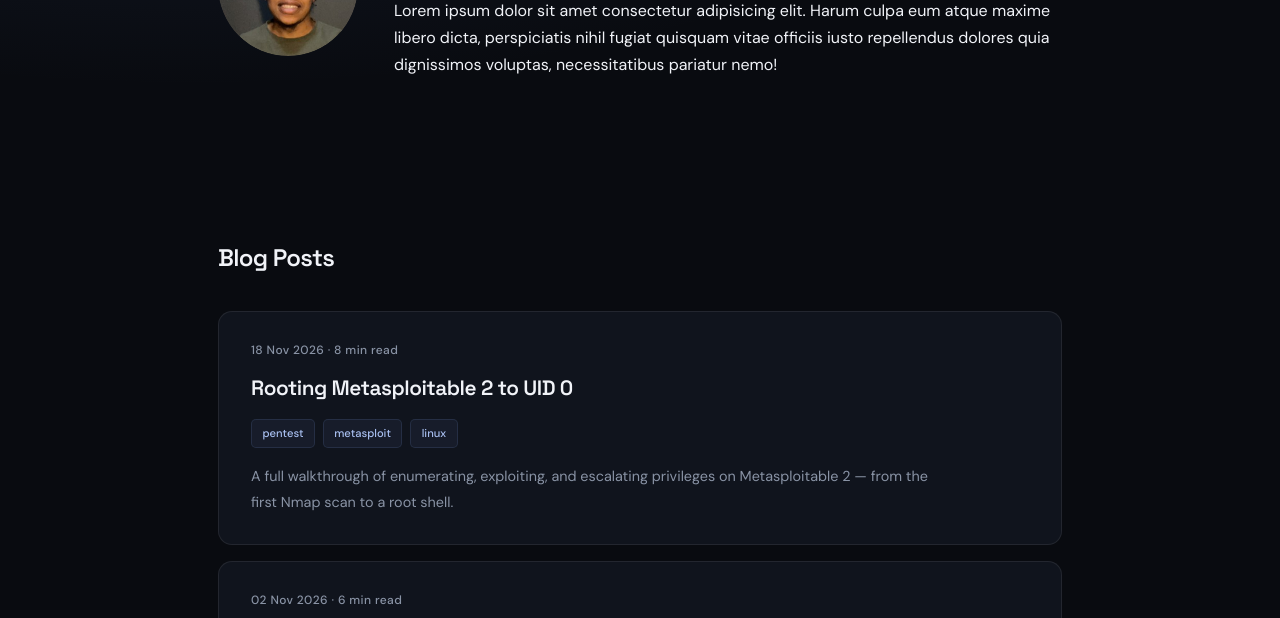
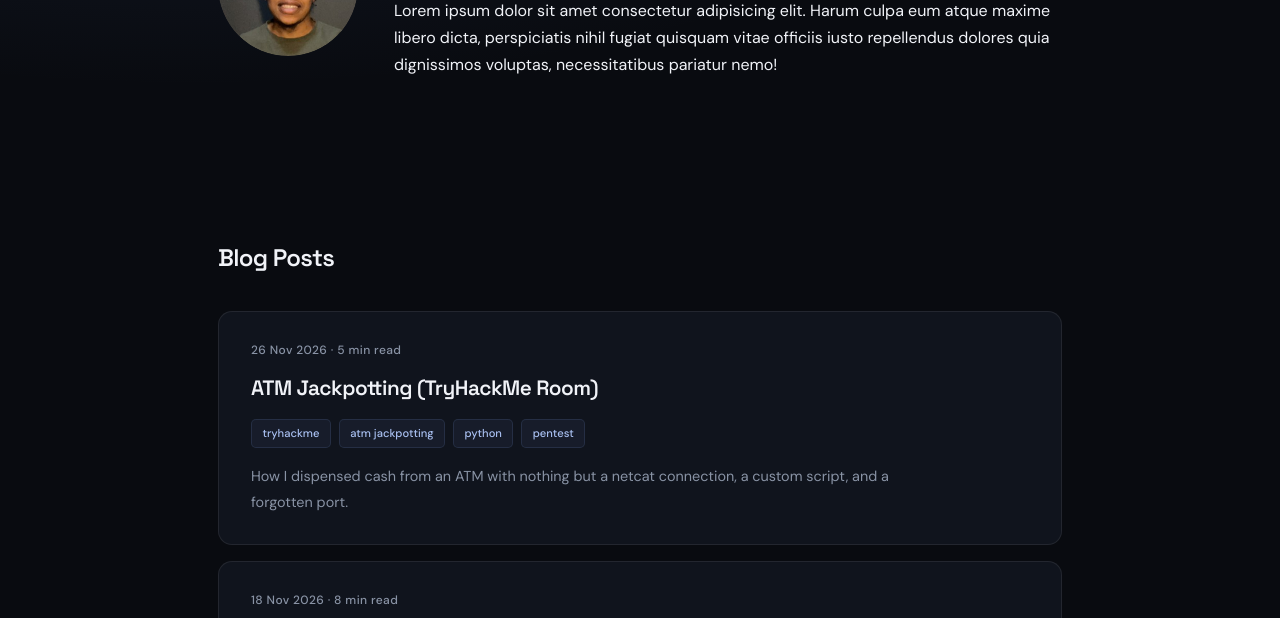
Before and after one commit to geomancer-of-old/geomancer-of-old.github.io, a plain HTML site: page index.html in a window 1280 px wide. Shown: the part 295-913 px from the top of the page. Drawn offline with Linux system fonts and the light colour scheme.

Commit message:
Add blog post about ATM jackpotting

```diff
--- a/index.html
+++ b/index.html
@@ -45,6 +45,18 @@
                 <h2>Blog Posts</h2>
                 <div id="posts">
                     <article class="post">
+                        <p class="post-meta">26 Nov 2026 · 5 min read</p>
+                        <h3 class="post-title"><a href="https://medium.com/@syscallsamurai/tryhackme-jackpot-write-up-dfb7ae596aff">ATM Jackpotting (TryHackMe Room)</a></h3>
+                        <div class="post-tags">
+                            <span class="tag">tryhackme</span>
+                            <span class="tag">atm jackpotting</span>
+                            <span class="tag">python</span>
+                            <span class="tag">pentest</span>
+                        </div>
+                        <p class="post-desc">How I dispensed cash from an ATM with nothing but a netcat connection, a custom script, and a forgotten port.</p>
+                    </article>
+
+                    <article class="post">
                         <p class="post-meta">18 Nov 2026 · 8 min read</p>
                         <h3 class="post-title"><a href="#">Rooting Metasploitable 2 to UID 0</a></h3>
                         <div class="post-tags">
```
